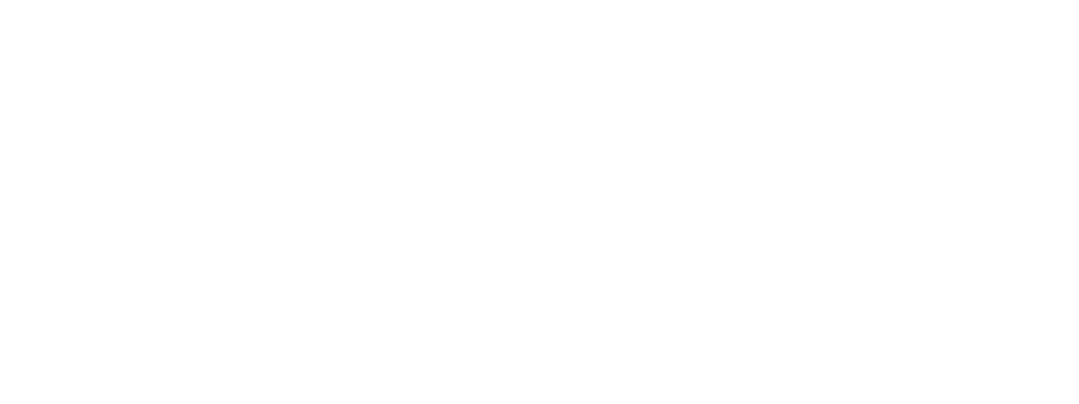
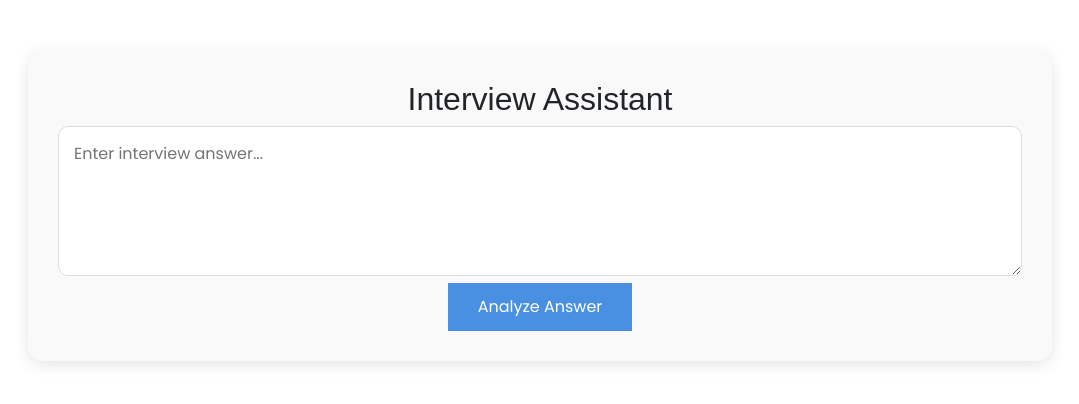
Before and after one commit to kulkarnimanoj0909/placement, a React (Create React App) app: page /interview in a window 1280 px wide. Before the commit this address had no page. Shown: the top 404 px of the page, without its empty margins (100-1179 px from the left). Built offline with nearby package versions, Linux system fonts and the light colour scheme; the HTML template or start-up script is replaced by a standard one.

Commit message:
Added Interview Assistant and Feedback interface  only

```diff
--- a/package.json
+++ b/package.json
@@ -3,16 +3,22 @@
   "version": "0.1.0",
   "private": true,
   "dependencies": {
+    "@google-cloud/language": "^7.0.1",
     "@testing-library/dom": "^10.4.0",
     "@testing-library/jest-dom": "^6.6.3",
     "@testing-library/react": "^16.2.0",
     "@testing-library/user-event": "^13.5.0",
     "axios": "^1.8.4",
+    "body-parser": "^2.2.0",
     "bootstrap": "^5.3.3",
     "bootstrap-icons": "^1.11.3",
     "chart.js": "^4.4.8",
+    "cors": "^2.8.5",
+    "dotenv": "^16.5.0",
+    "express": "^5.1.0",
     "firebase": "^11.5.0",
     "framer-motion": "^12.6.5",
+    "openai": "^4.93.0",
     "react": "^19.0.0",
     "react-bootstrap": "^2.10.9",
     "react-chartjs-2": "^5.3.0",
--- a/src/App.js
+++ b/src/App.js
@@ -7,7 +7,7 @@
 import Dashboard from "./components/Dashboard"; // Ensure correct import
 import UpcomingPlacements from "./components/UpcomingPlacements"; // adjust path
 import Assessment from  "./components/Assessment"; // adjust path
-
+import InterviewAssistant from './components/InterviewAssistant';
 function App() {
   return (
     <Router>
@@ -19,6 +19,7 @@
         <Route path="/upcoming-placements" element={<UpcomingPlacements />} />
         <Route path="/Assessment" element={<Assessment />} /> {/* Ensure route exists */}
         <Route path="/dashboard" element={<Dashboard />} /> {/* Ensure route exists */}
+        <Route path="/interview" element={<InterviewAssistant />} />
       </Routes>
 
     </Router>
--- a/src/components/Dashboard.css
+++ b/src/components/Dashboard.css
@@ -41,7 +41,22 @@
     cursor: pointer;
   }
 
-  .dashboard-card:hover {
+
+
+  .interview-card {
+    background: white;
+    padding: 20px;
+    border-radius: 10px;
+    box-shadow: 0 4px 8px rgba(0, 0, 0, 0.2);
+    cursor: pointer;
+  }
+
+
+    .dashboard-card:hover {
     transform: scale(1.05);
     background: #f8f9fa;
   }
+  .interview-card:hover {
+    transform: scale(1.05);
+    background: #f8f9fa;
+  }
--- a/src/components/Dashboard.js
+++ b/src/components/Dashboard.js
@@ -16,6 +16,7 @@
           <button onClick={() => navigate("/Assessment")}>Assessment</button>
           <button onClick={() => navigate("/courses")}>Courses</button>
           <button onClick={() => navigate("/upcoming-placements")}>Upcoming Placements</button>
+          <button onClick={() => navigate("/interview")}>Inter</button>
         </div>
       </nav>
 
@@ -41,6 +42,13 @@
           <h3>Upcoming Placements</h3>
           <p>Check upcoming placement opportunities.</p>
         </div>
+
+        <div className="interview-card" onClick={() => navigate("/interview")}>
+          <h3>Interview Assistant</h3>
+          <p>CDheck Your Communication and Interview Cracking Skill</p>
+        </div>
+
+
       </div>
     </div>
   );
--- /dev/null
+++ b/src/components/InterviewAssistant.css
@@ -0,0 +1,77 @@
+/* InterviewAssistant.css */
+
+.interview-cardd {
+    background-color: #f9f9f9;
+    border-radius: 15px;
+    box-shadow: 0 4px 15px rgba(0, 0, 0, 0.1);
+    padding: 30px;
+    width: 80%;
+    margin: 50px auto;
+    text-align: center;
+    transition: transform 0.3s ease, box-shadow 0.3s ease;
+}
+
+.interview-cardd:hover {
+    transform: scale(1.05);
+    box-shadow: 0 6px 20px rgba(0, 0, 0, 0.15);
+}
+
+h2 {
+    color: #4a90e2;
+    font-family: 'Arial', sans-serif;
+    font-size: 2rem;
+    margin-bottom: 20px;
+}
+
+textarea {
+    width: 100%;
+    height: 150px;
+    padding: 15px;
+    border-radius: 10px;
+    border: 1px solid #ddd;
+    font-size: 1rem;
+    font-family: 'Arial', sans-serif;
+    outline: none;
+    resize: none;
+    transition: border-color 0.3s ease;
+}
+
+textarea:focus {
+    border-color: #4a90e2;
+}
+
+button {
+    background-color: #4a90e2;
+    color: white;
+    padding: 12px 30px;
+    border: none;
+    border-radius: 25px;
+    font-size: 1rem;
+    cursor: pointer;
+    margin-top: 20px;
+    transition: background-color 0.3s ease;
+}
+
+button:hover {
+    background-color: #357ab7;
+}
+
+button:active {
+    background-color: #2c5a84;
+}
+
+p {
+    color: #333;
+    font-size: 1.2rem;
+    font-family: 'Arial', sans-serif;
+    margin-top: 20px;
+    font-weight: 600;
+}
+
+p:first-of-type {
+    color: #28a745;
+}
+
+p:nth-of-type(2) {
+    color: #f1a700;
+}
--- /dev/null
+++ b/src/components/InterviewAssistant.js
@@ -0,0 +1,48 @@
+import React, { useState } from 'react';
+import axios from 'axios';
+import './InterviewAssistant.css'; // Importing the new CSS styles
+
+const InterviewAssistant = () => {
+    const [answer, setAnswer] = useState('');
+    const [sentimentScore, setSentimentScore] = useState(null);
+    const [sentimentMagnitude, setSentimentMagnitude] = useState(null);
+
+    const handleAnswerChange = (event) => {
+        setAnswer(event.target.value);
+    };
+
+    const analyzeAnswer = async () => {
+        try {
+            const response = await axios.post('http://localhost:5000/analyze-answer', { answer });
+
+            setSentimentScore(response.data.sentimentScore);
+            setSentimentMagnitude(response.data.sentimentMagnitude);
+        } catch (error) {
+            console.error('Error analyzing answer:', error);
+        }
+    };
+
+    return (
+        <div className="interview-cardd">
+            <h2>Interview Assistant</h2>
+            <textarea
+                value={answer}
+                onChange={handleAnswerChange}
+                rows="6"
+                cols="40"
+                placeholder="Enter interview answer..."
+            />
+            <br />
+            <button onClick={analyzeAnswer}>Analyze Answer</button>
+
+            {sentimentScore !== null && (
+                <div>
+                    <p>Sentiment Score: {sentimentScore}</p>
+                    <p>Sentiment Magnitude: {sentimentMagnitude}</p>
+                </div>
+            )}
+        </div>
+    );
+};
+
+export default InterviewAssistant;
```
Also changed, not shown: src/components/Feedback.js (added, +8 -0 lines), 1 other file (tests, documents, lock files or other folders).
